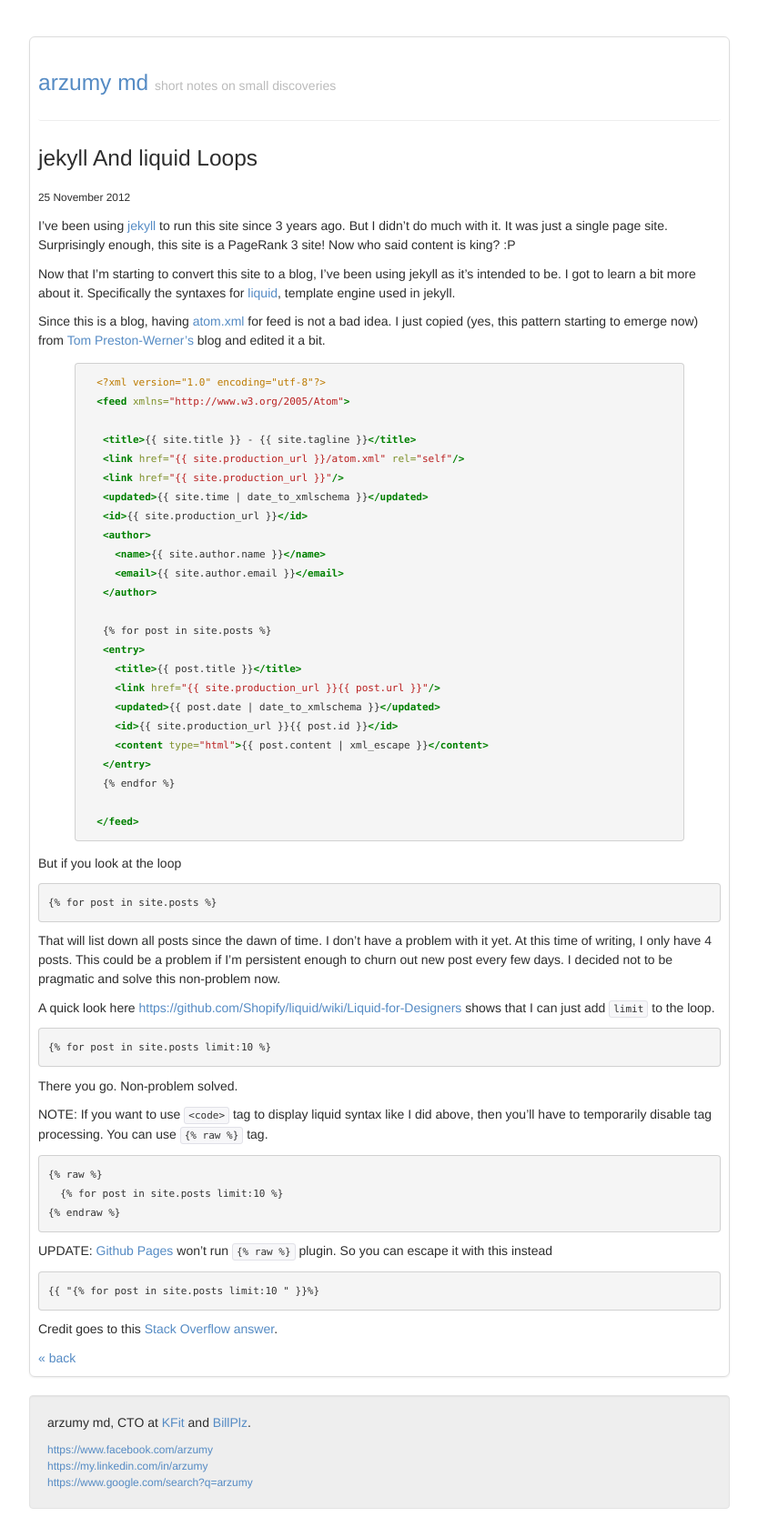
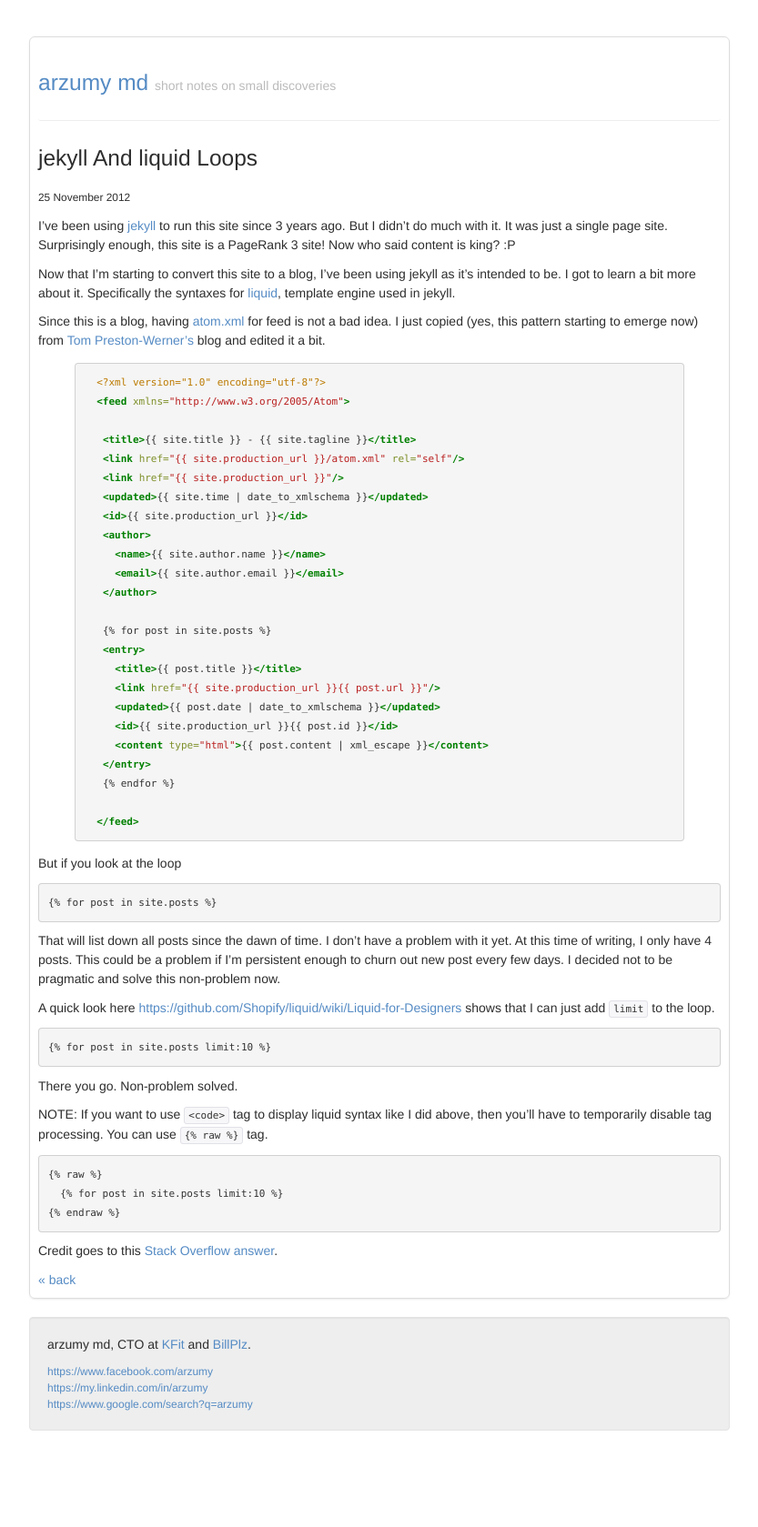
Before and after one commit to arzumy/arzumy.github.com, a Jekyll site: the page built from _posts/2012-11-25-jekyll-and-liquid-loops.md, in a window 1280 px wide. Shown: the whole page at 91% size, without its empty margins (223-1056 px from the left). Built offline with Jekyll 4.4.1, drawn with Linux system fonts in a browser that asks for light colours; nearby versions of some CDN libraries; some web fonts are replaced; Markdown is read by kramdown in place of the engine named in the settings; after the commit the page ends 1593 px from its top, so only the background shows below that.

Commit message:
removed error on liquid. updated atom layout. use rogue

```diff
--- a/Gemfile
+++ b/Gemfile
@@ -2,3 +2,4 @@
 
 gem 'jekyll'
 gem 'rdiscount'
+gem 'rouge'
--- a/_config.yml
+++ b/_config.yml
@@ -7,7 +7,7 @@
 meta:
   description: Arzumy is prolific CTO with over 12 years of experience. He has led engineering teams in a wide range of industries from 020, Fitness, Fintech, and e-Commerce to Digital Media and Mobile Communication.
 
-pygments: true
+highlighter: rogue
 permalink: /:title
 markdown: rdiscount
 
--- /dev/null
+++ b/_layouts/feed.xml
@@ -0,0 +1,4 @@
+<?xml version="1.0" encoding="utf-8"?>
+<feed xmlns="http://www.w3.org/2005/Atom">
+  {{ content }}
+</feed>
--- a/_posts/2012-11-25-jekyll-and-liquid-loops.md
+++ b/_posts/2012-11-25-jekyll-and-liquid-loops.md
@@ -56,8 +56,4 @@
       {{ "{% for post in site.posts limit:10 " }}%}
     {{ "{% endraw " }}%}
 
-UPDATE: [Github Pages](http://pages.github.com/) won't run `{{ "{% raw " }}%}`  plugin. So you can escape it with this instead
-
-    {{ "{{ " }}"{{ "{% for post in site.posts limit:10" }} " }}{{ "}}%}
-
 Credit goes to this [Stack Overflow answer](http://stackoverflow.com/questions/10154690/github-pages-isnt-applying-my-template).
```
Also changed, not shown: atom.xml (+2 -7 lines), Gemfile.lock.
